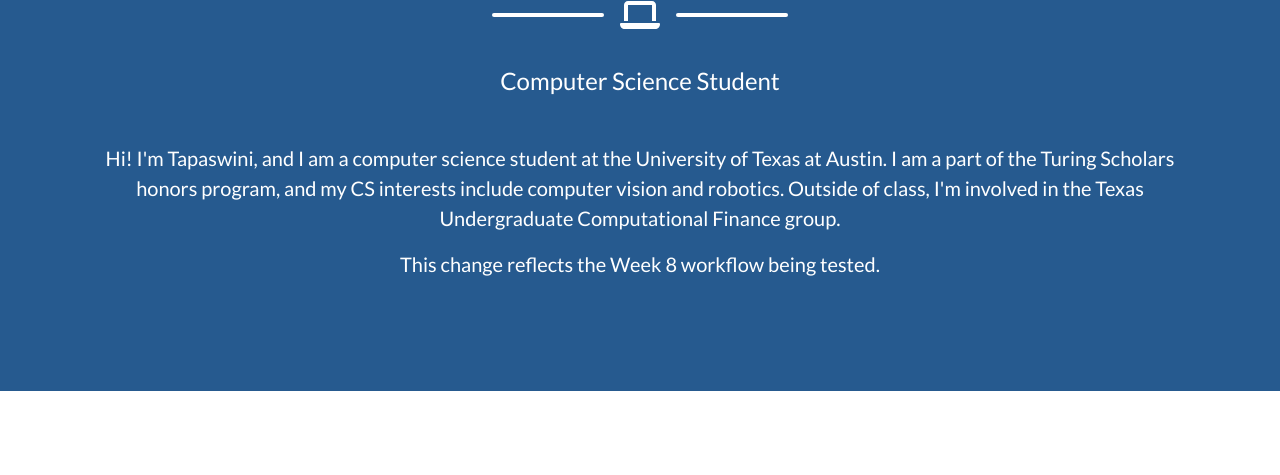
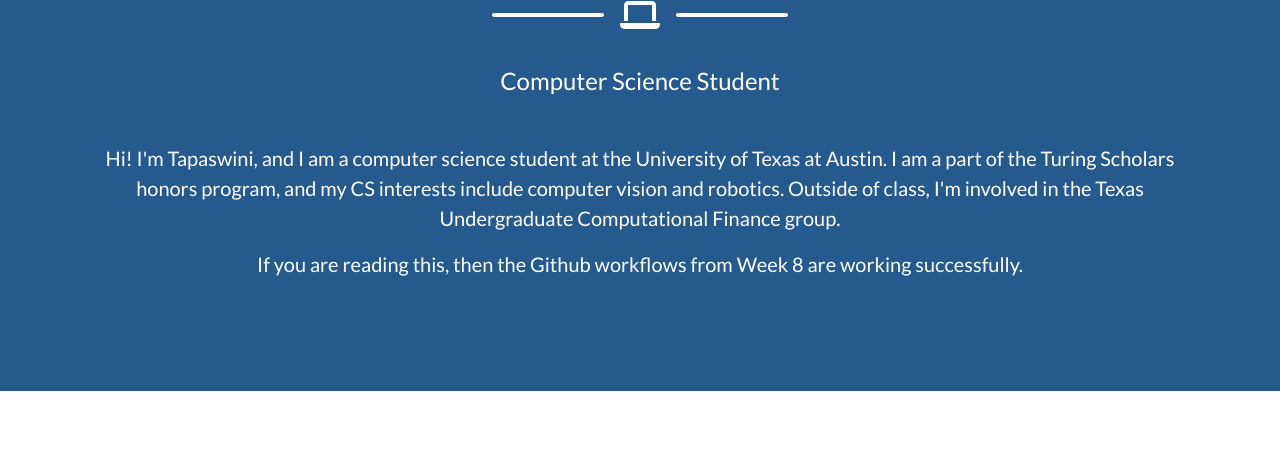
Before and after one commit to tapaswini-kodavanti/MLH-Fellowship-pe-portfolio, a Flask app: page / in a window 1280 px wide. Shown: the part 572-1047 px from the top of the page. Run offline with Flask 2, Linux system fonts and the light colour scheme; parts of the project's set-up code (start-up, migrations or seed data) failed here and were passed over; some libraries are stand-ins or nearby versions.

Commit message:
visual change to test workflows

```diff
--- a/app/templates/index.html
+++ b/app/templates/index.html
@@ -59,7 +59,7 @@
                             include computer vision and robotics. Outside of class, I'm involved in the Texas
                             Undergraduate Computational Finance group.
                         </p>
-                        <p class="lead">This change reflects the Week 8 workflow being tested.
+                        <p class="lead">If you are reading this, then the Github workflows from Week 8 are working successfully.
                         </p>
                     </div>
             </div>
```
